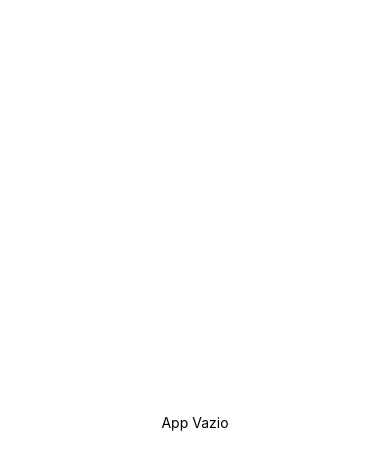
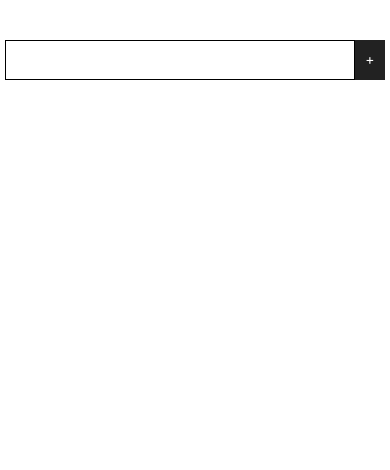
Before and after one commit to Diegojacober/react-native-aulas, a React Native app in the folder modulo02/: screen / in a window 390 px wide. Shown: the top 470 px of the page. Built offline with nearby package versions, Linux system fonts and the light colour scheme.

Commit message:
Começando async storage

```diff
--- a/modulo02/App.js
+++ b/modulo02/App.js
@@ -1,12 +1,49 @@
 import { StatusBar } from 'expo-status-bar';
-import { StyleSheet, Text, View } from 'react-native';
+import { useEffect, useState } from 'react';
+import { StyleSheet, Text, View, TextInput, TouchableOpacity, Keyboard } from 'react-native';
+import AsyncStorage from '@react-native-community/async-storage';
 
 export default function App() {
+
+    const [input, setInput] = useState("")
+    const [nome, setNome] = useState("")
+
+    useEffect(() => {
+        console.log('component did mount')
+    }, [])
+
+    function gravaNome() {
+        console.log('gravar', input)
+        setNome()
+        Keyboard.dismiss()
+    }
+
+    useEffect(() => {
+        console.log('mudou nome')
+    }, [nome])
+
+
     return (
-            <View style={styles.container}>
-                <StatusBar style="auto" />
-                <Text>App Vazio</Text>
+        <View style={styles.container}>
+            <StatusBar style="auto" />
+
+            <View style={styles.viewInput}>
+                <TextInput
+                    style={styles.input}
+                    value={input}
+                    onChange={(e) => console.log(e)}
+                    underlineColorAndroid="transparent"
+                />
+
+                <TouchableOpacity onPress={gravaNome}>
+                    <Text style={styles.botao}>+</Text>
+                </TouchableOpacity>
             </View>
+
+
+
+            <Text style={styles.nome}>{nome}</Text>
+        </View>
     );
 }
 
@@ -15,7 +52,35 @@ const styles = StyleSheet.create({
         flex: 1,
         backgroundColor: '#fff',
         alignItems: 'center',
-        justifyContent: 'center',
+        marginTop: 40,
     },
 
+    viewInput: {
+        flexDirection: 'row',
+        alignItems: 'center',
+    },
+
+    input: {
+        width: 350,
+        height: 40,
+        borderColor: '#000',
+        borderWidth: 1,
+        padding: 10,
+    },
+
+    botao: {
+        backgroundColor: '#222',
+        color: '#fff',
+        height: 40,
+        alignItems: 'center',
+        justifyContent: 'center',
+        padding: 10,
+    },
+
+    nome: {
+        marginTop: 15,
+        fontSize: 30,
+        textAlign: 'center',
+        color: '#000',
+    },
 });
--- a/modulo02/package.json
+++ b/modulo02/package.json
@@ -10,6 +10,7 @@
   },
   "dependencies": {
     "@expo/webpack-config": "^18.1.2",
+    "@react-native-community/async-storage": "^1.12.1",
     "@react-native-community/slider": "^4.4.2",
     "@react-native-picker/picker": "2.4.10",
     "expo": "~49.0.5",
```
Also changed, not shown: modulo02/asyncstorage.js (added, +21 -0 lines), 1 other file (tests, documents, lock files or other folders).
